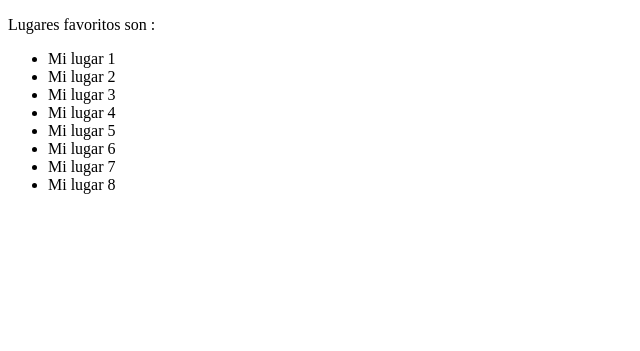
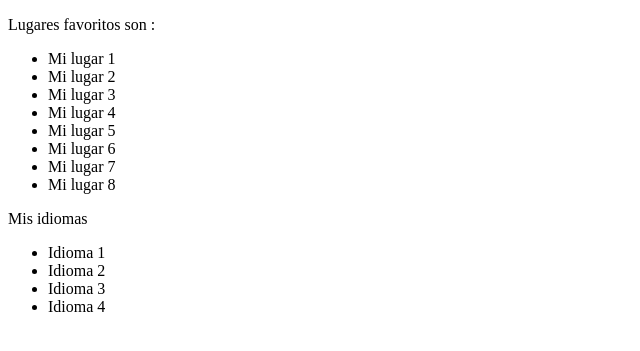
Before and after one commit to jrubio12/ejemplo-01, a plain HTML site: page index.html in a window 1280 px wide. Shown: the part 105-456 px from the top of the page, without its empty margins (0-640 px from the left). Drawn offline with Linux system fonts and the light colour scheme.

Commit message:
add:Mis Idiomas

```diff
--- a/index.html
+++ b/index.html
@@ -18,5 +18,12 @@
     <li>Mi lugar 7</li>
     <li>Mi lugar 8</li>
   </ul>
+  <p>Mis idiomas</p>
+  <ul>
+    <li>Idioma 1</li>
+    <li>Idioma 2</li>
+    <li>Idioma 3</li>
+    <li>Idioma 4</li>
+  </ul>
 </body>
 </html>
```
